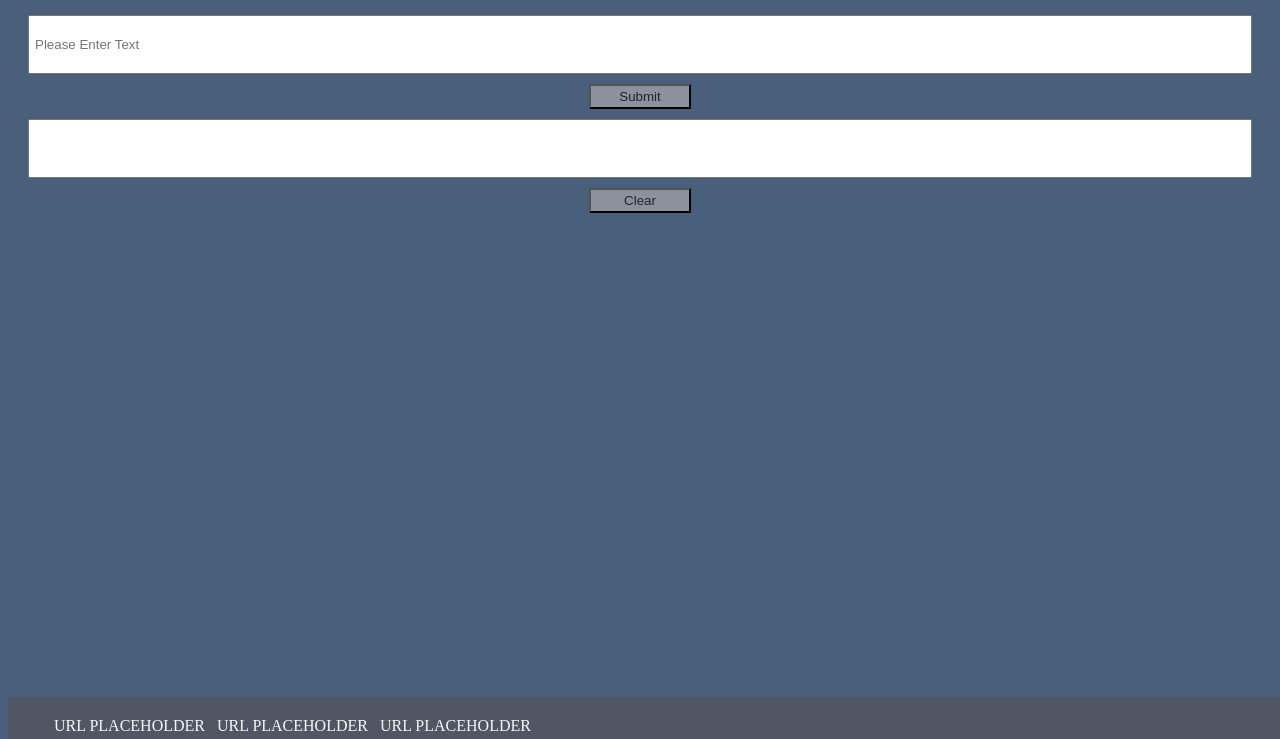
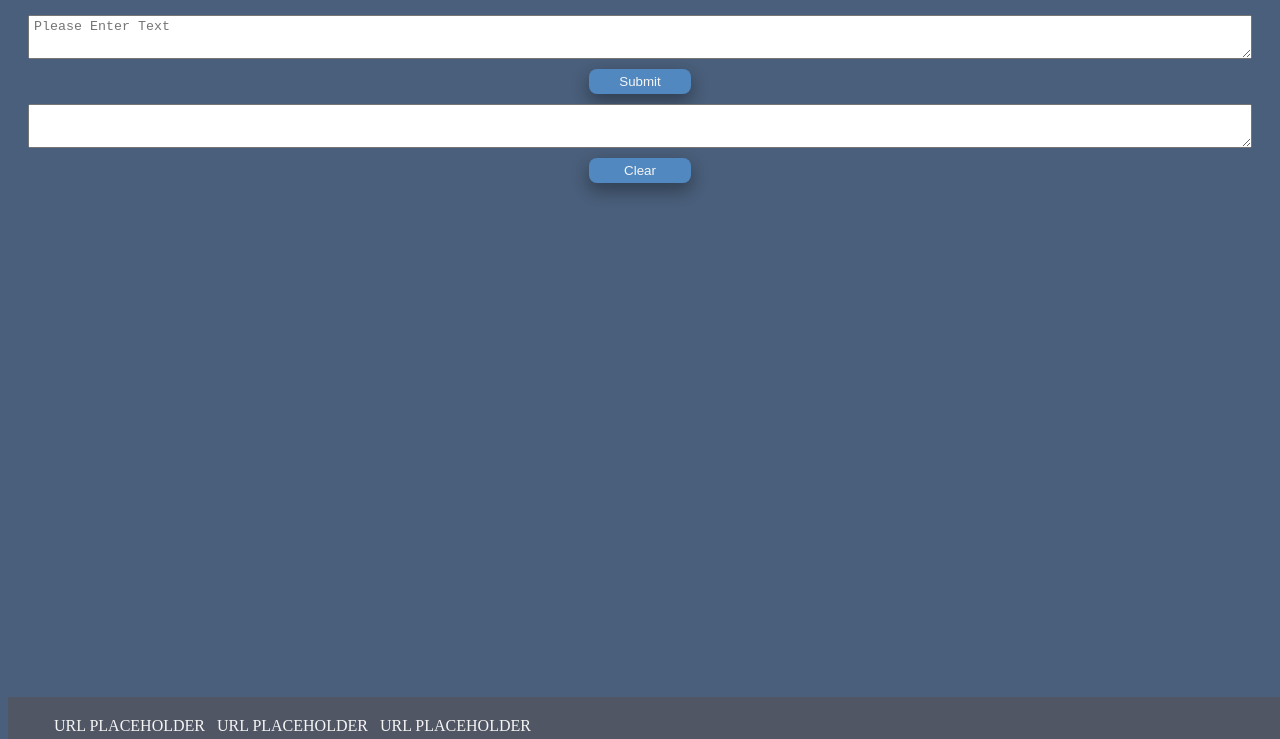
Before and after one commit to tenfromfive/acronym-web-app, a plain HTML site: page Acronym-front-end/index.html in a window 1280 px wide. Shown: the part 61-800 px from the top of the page. Drawn offline with Linux system fonts and the light colour scheme.

Commit message:
Button Update with auto sized input textareas

```diff
--- /dev/null
+++ b/Acronym-front-end/autoScroll.js
@@ -0,0 +1,10 @@
+var tx = document.getElementsByTagName("textarea");
+for (var i = 0; i < tx.length; i++) {
+  tx[i].setAttribute('style', 'height:' + (tx[i].scrollHeight) + 'px;overflow-y:hidden;');
+  tx[i].addEventListener("input", OnInput, false);
+}
+
+function OnInput() {
+  this.style.height = 'auto';
+  this.style.height = (this.scrollHeight) + 'px';
+}
--- a/Acronym-front-end/flexGrid.css
+++ b/Acronym-front-end/flexGrid.css
@@ -20,9 +20,13 @@ h1 {
 
 }
 
-.flexContainer input{
+.flexContainer input {
     margin: 10px 20px;
     padding: 20px 5px;
+}
+.flexContainer textarea {
+    margin: 10px 20px;
+    padding: 3px 5px;
 }
 
 .flexContainer .button{
@@ -30,16 +34,23 @@ h1 {
     min-height: 25px;
     min-width: 55px;
     padding: 3px 5px;
-    background-color: #8d909d;
-    color: #212531;
+    border-radius: 8px;
+    border:none;
+    box-shadow: 0 8px 16px 0 rgba(0,0,0,0.2), 0 6px 20px 0 rgba(0,0,0,0.19);
+    background-color: #5188c0;
+   /* color: #212531; */
+   color:whitesmoke;
 
 }
-
+*/
 .button:hover{
+    transition: 0.7s;
     background-color: #212531;
     color: #8d909d;
     color: white;
-    border: groove;
+    /*border: groove;
+    */
+    box-shadow: none;
 
 }
 
--- a/Acronym-front-end/index.html
+++ b/Acronym-front-end/index.html
@@ -13,13 +13,14 @@
         <h1>Aloha Spark Acronym Tool!</h1>
 
         <div class="flexContainer">
-            <input type="text" placeholder="Please Enter Text">
-            <input class= "button" type="button" value="Submit">
-            <input type="text" readonly>
-            <input class="button" type="button" value="Clear">
+        <textarea id="autoScroll" placeholder="Please Enter Text"></textarea>
+        <input class= "button" type="button" value="Submit">
+        <textarea id="autoScroll" readonly></textarea>
+        <input class="button" type="button" value="Clear">
 
 
 
+        <script src="autoScroll.js"></script>
         </div>
 
     <div class="navbar">
```
